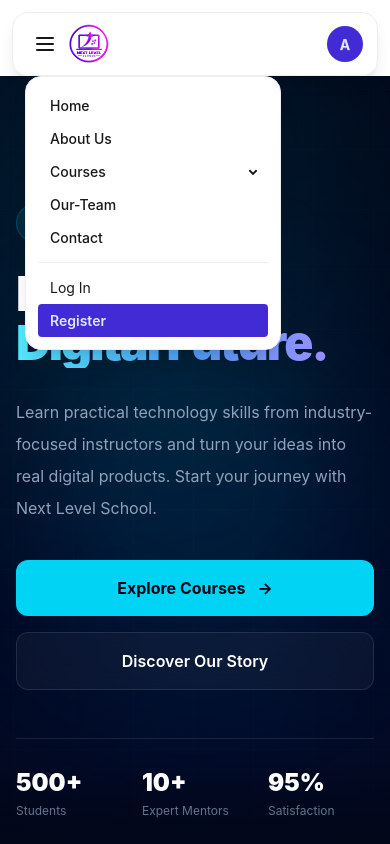
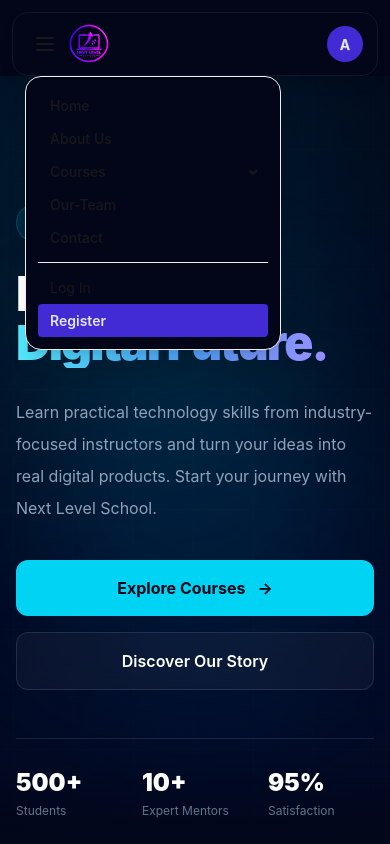
Before and after one commit to TOWHIDUL969/next-level-school, a Next.js app: page / in a window 390 px wide. Both pictures are taken after a click on the button 45 px from the left and 44 px from the top of the page. Shown: the top 844 px of the page. Built offline with nearby package versions, Linux system fonts and the light colour scheme.

Commit message:
design update

```diff
--- a/components/Header/page.tsx
+++ b/components/Header/page.tsx
@@ -3,16 +3,16 @@ import Link from "next/link";
 
 export default function Header() {
   return (
-    <header className="sticky top-0 z-50 px-3 pt-3">
+    <header className="sticky top-0 z-50 px-3 pt-3 bg-slate-950">
       <div className="mx-auto max-w-7xl">
 
-        <div className="navbar min-h-16 rounded-2xl border border-base-300 bg-base-100/95 px-3 shadow-lg backdrop-blur-md lg:px-5">
+        <div className="navbar min-h-16 rounded-2xl border border-slate-900 bg-slate-950 px-3 shadow-lg backdrop-blur-md lg:px-5">
 
           {/* ================= Logo / Brand ================= */}
           <div className="navbar-start">
 
             {/* Mobile Menu Button */}
-            <div className="dropdown lg:hidden">
+            <div className="dropdown lg:hidden bg-slate-950">
               <div
                 tabIndex={0}
                 role="button"
@@ -37,7 +37,7 @@ export default function Header() {
               {/* Mobile Menu */}
               <ul
                 tabIndex={0}
-                className="menu dropdown-content z-50 mt-3 w-64 rounded-2xl border border-base-300 bg-base-100 p-3 shadow-xl"
+                className="menu dropdown-content z-50 mt-3 w-64 rounded-2xl border border-base-300 bg-slate-950 p-3 shadow-xl"
               >
                 <li>
                   <Link href="/" className="font-medium">
@@ -208,7 +208,7 @@ export default function Header() {
                     Courses
                   </summary>
 
-                  <ul className="z-50 mt-3 w-64 rounded-xl border border-base-300 bg-base-100 p-2 shadow-xl">
+                  <ul className="z-50 mt-3 w-64 rounded-xl border border-base-300 bg-slate-950 p-2 shadow-xl">
 
                     <li>
                       <Link href="/courses" className="font-semibold">
```
